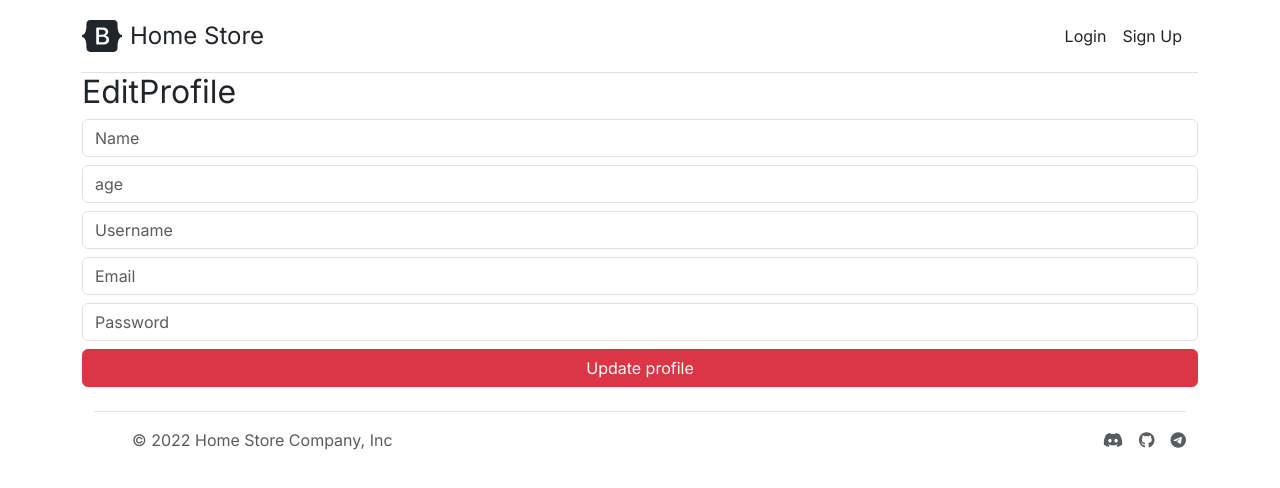
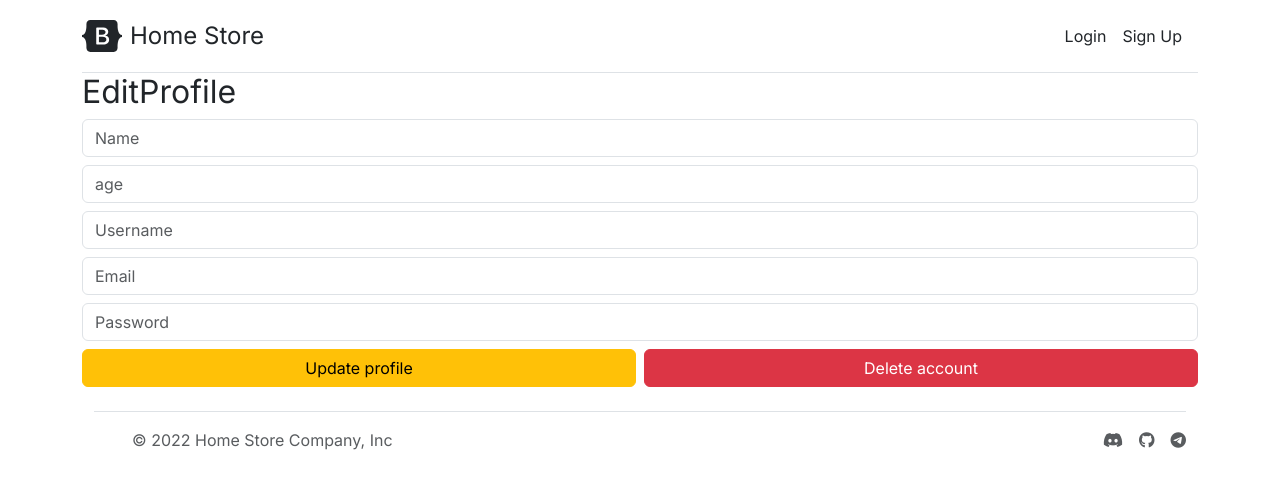
Before and after one commit to KomilovTemur/fully-managed-app-frontend, a React (Vite) app: page /profile/edit in a window 1280 px wide. Shown: the top 488 px of the page. Built offline with nearby package versions, Linux system fonts and the light colour scheme; no server answers; sample sign-in values are in the browser's storage.

Commit message:
Added option to delete account

```diff
--- a/src/components/EditProfile.jsx
+++ b/src/components/EditProfile.jsx
@@ -38,10 +38,27 @@ const EditProfile = () => {
       .then((res) => {
         alert("updated")
         setUpdate(res.data)
+      }).catch(() => {
+        setError(404);
+      });
+  }
+  const deleteAccount = () => {
+    const confirmation = confirm("Are you delete accound")
+    if (!confirmation) {
+      alert("canceled")
+      return
+    }
+    http.delete(`/users/${params._id}`, {
+      headers: {
+        'Authorization': localStorage.getItem("token")
       }
-      )
-      .catch(() => {
-        setError(404);
+    })
+      .then(() => {
+        alert("deleted")
+        localStorage.removeItem("token")
+        window.location.href = "/"
+      }).catch(() => {
+        setError(500);
       });
   }
   return (
@@ -87,7 +104,10 @@ const EditProfile = () => {
           placeholder="Password"
           onChange={handleChange}
         />
-        <button className="btn btn-danger w-100 mt-2" type="submit">Update profile</button>
+        <div className="d-flex">
+          <button className="btn btn-warning w-100 mt-2" type="submit">Update profile</button>
+          <button onClick={deleteAccount} type="button" className="btn btn-danger ms-2 w-100 mt-2">Delete account</button>
+        </div>
       </form>
     </div>
   );
```
